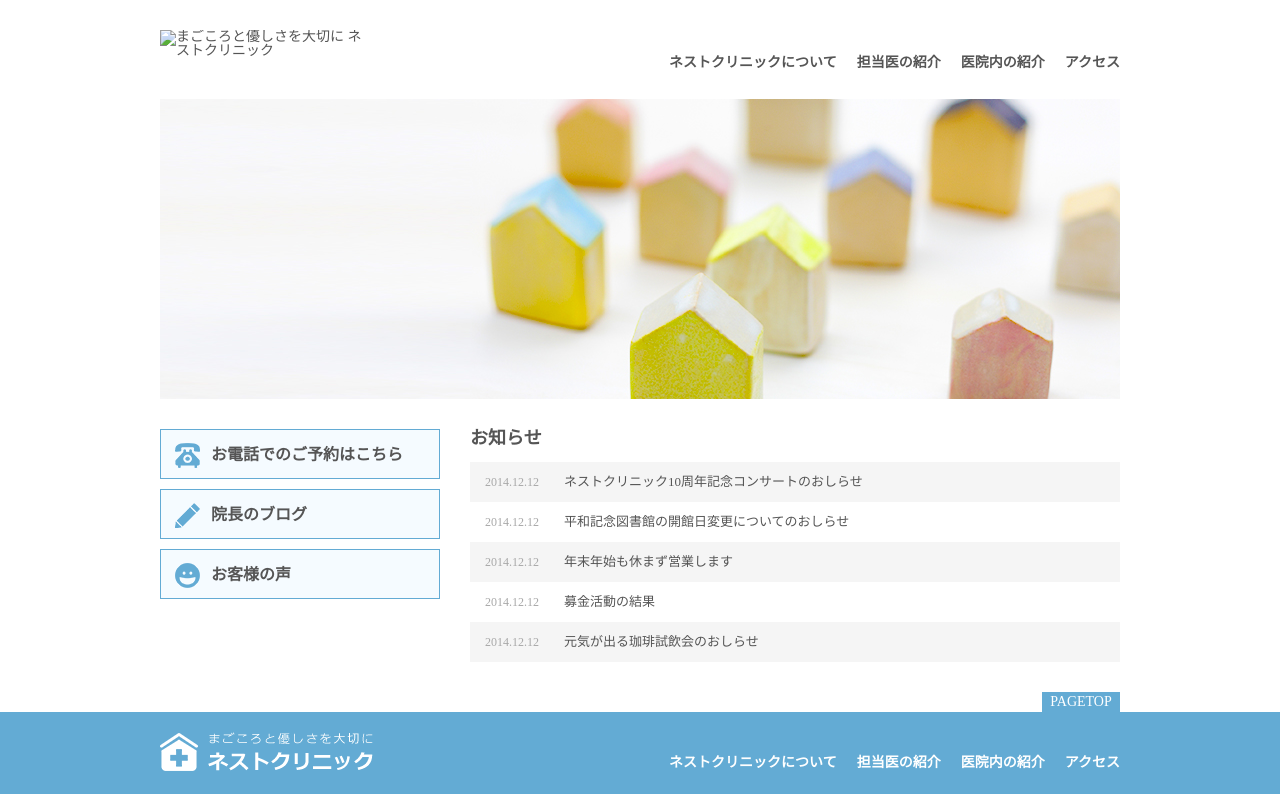
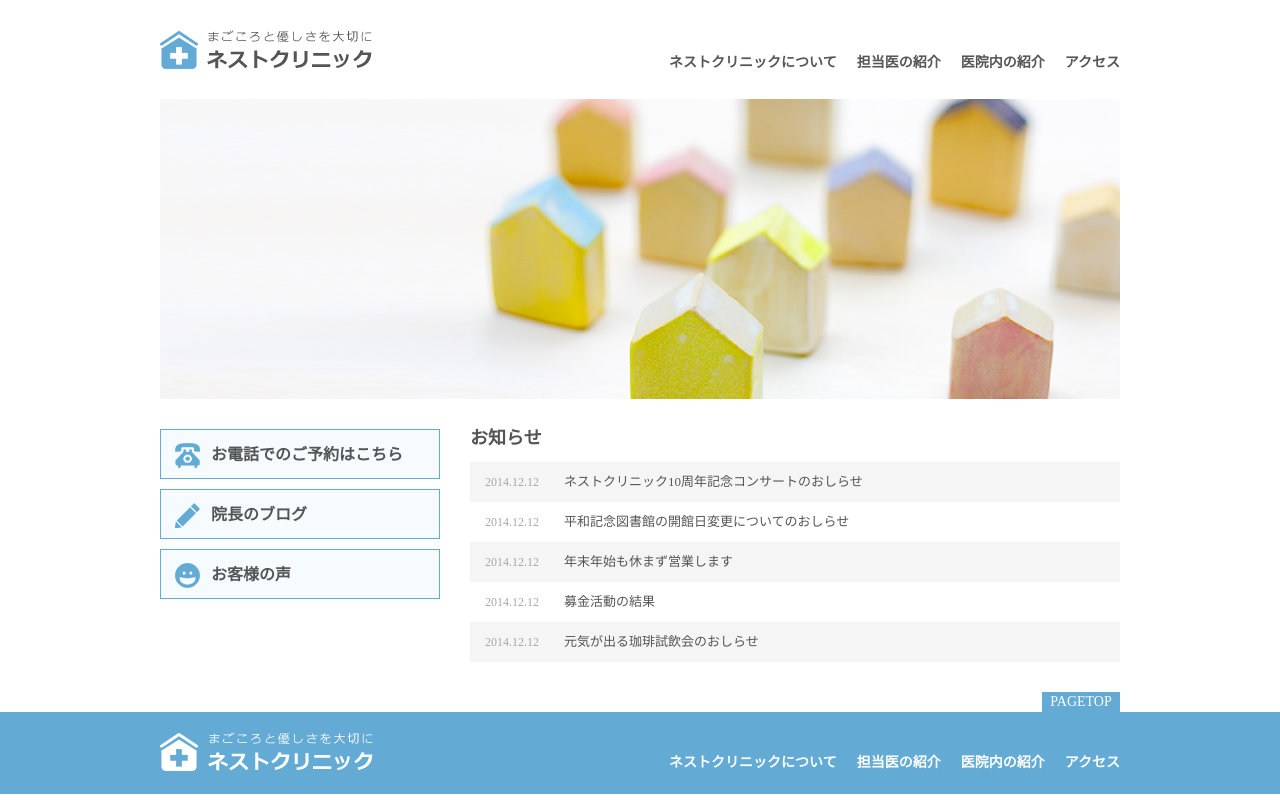
Before and after one commit to y-okamura/crinic, a plain HTML site: page index.html in a window 1280 px wide. Drawn offline with Linux system fonts and the light colour scheme; files whose address does not match are found by name.

Commit message:
Update index.html

```diff
--- a/index.html
+++ b/index.html
@@ -17,7 +17,7 @@
 
 	<!-- header ここから -->
 	<header>
-		<h1><img src="images/logo.png" alt="まごころと優しさを大切に ネストクリニック"></h1>
+		<h1><img src="logo.png" alt="まごころと優しさを大切に ネストクリニック"></h1>
 
 		<nav>
 			<ul>
```
